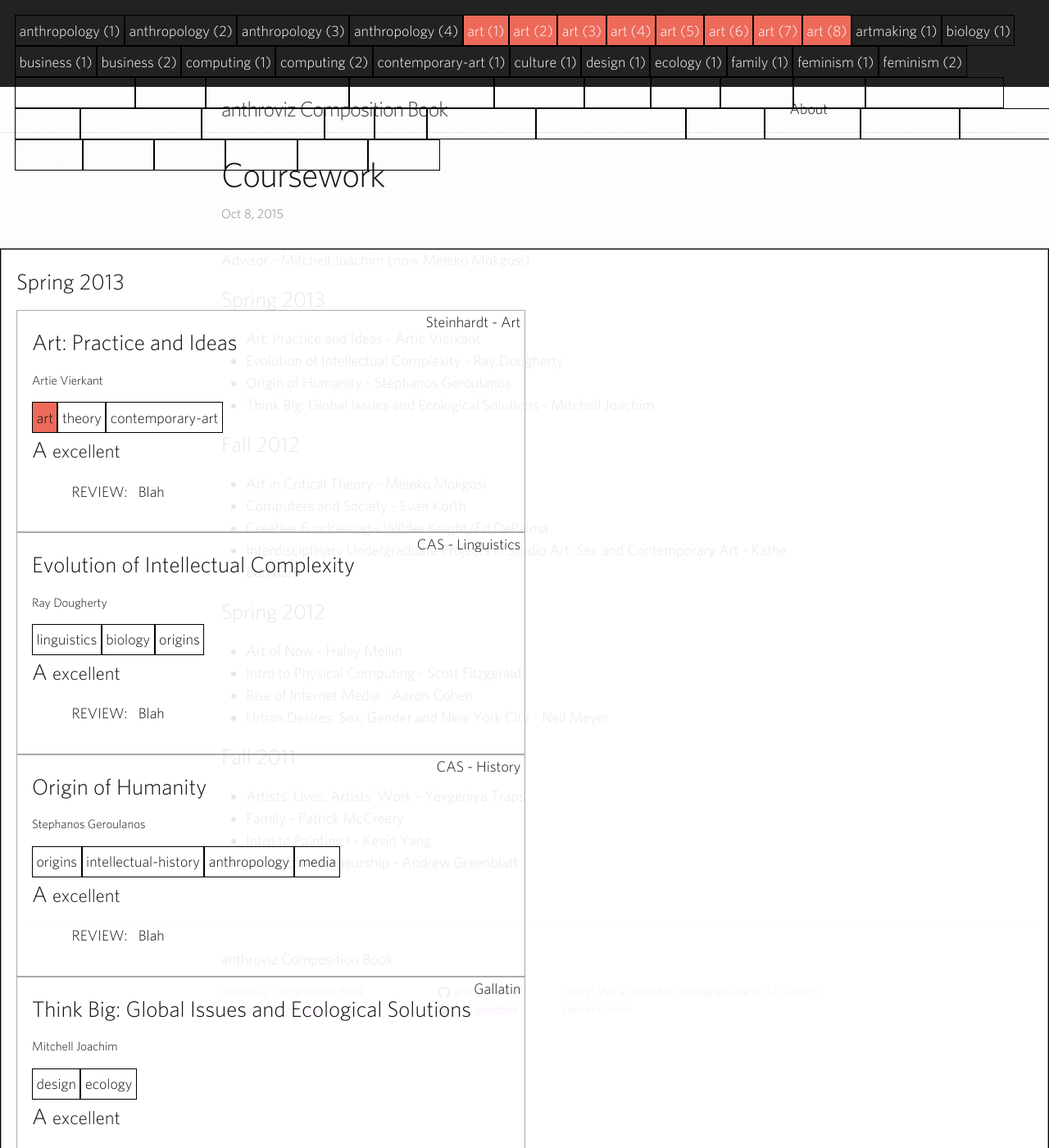
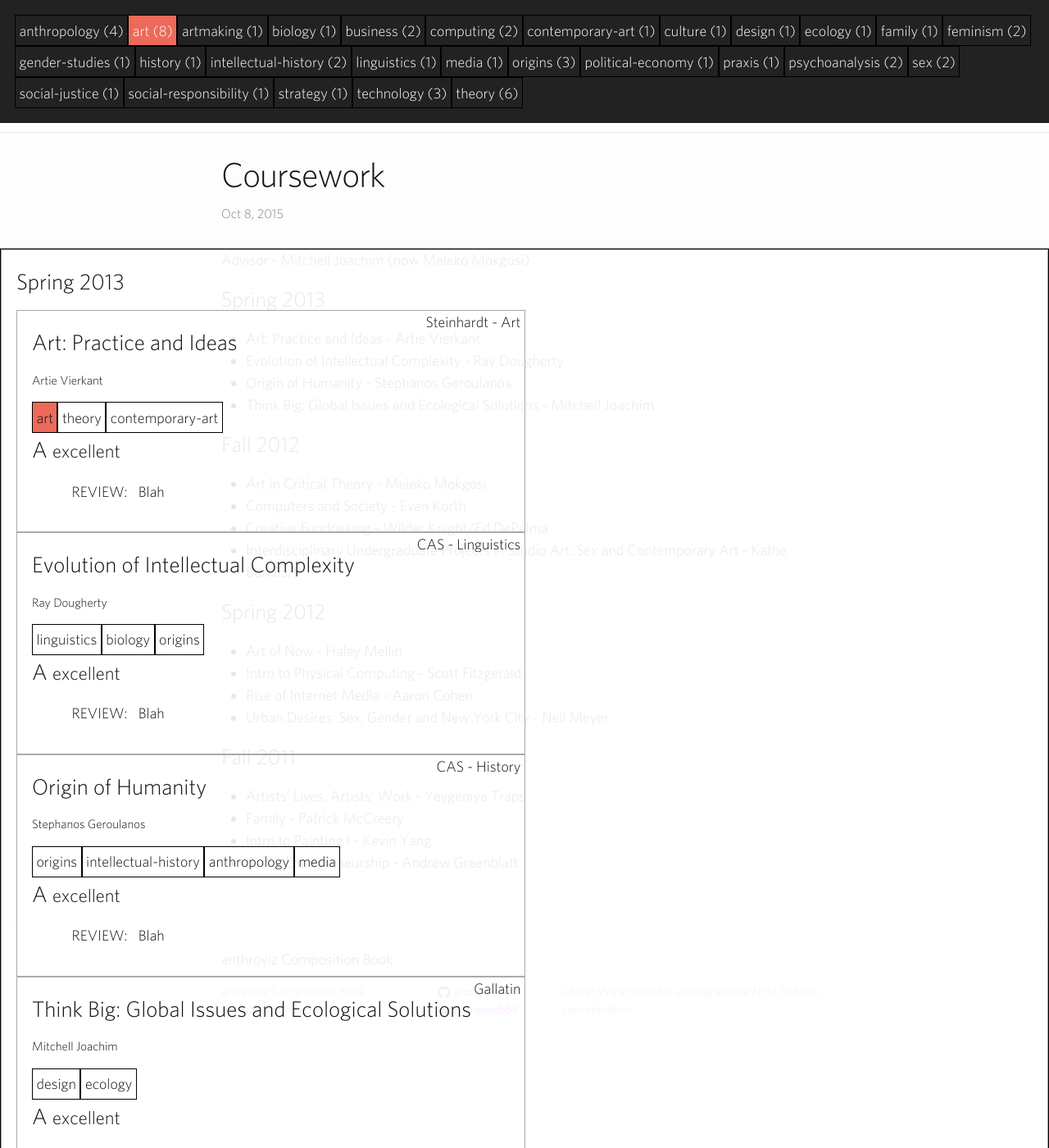
Before and after one commit to anthroviz/compbook, a Jekyll site: the page built from _posts/2015-10-08-coursework.markdown, in a window 1280 px wide and 1400 px high. Shown: the whole window at 82% size. Built offline with Jekyll 4.4.1, drawn with Linux system fonts in a browser that asks for light colours; nearby versions of some CDN libraries; some of the changed lines change nothing that is shown.

Commit message:
make courses simpler and output properly by using object

```diff
--- a/_posts/2015-10-08-coursework.markdown
+++ b/_posts/2015-10-08-coursework.markdown
@@ -292,8 +292,8 @@ var coursework = {
 		var htmlTemplate = [];
 		var readSemesters = coursework.reading(coursework.data.allSemesters);
 		var disciplineTags = [];
-		var disciplineTagsCount = [];
 		var uniqueTags = [];
+		var masterSubjects = {};
 
 		function loopSubjective(obj) {
 			var reviewArr = ['<dl class="subj__entry">'];
@@ -312,22 +312,15 @@ var coursework = {
 			return reviewArr.join("");
 		}
 
-		function convertCurrentTag(currentTag) {
-			return disciplineTagsCount[disciplineTags.indexOf(currentTag)];
-		}
-
 		function makeTag(template, currentTag, numTrue) {
-			console.log(convertCurrentTag(currentTag));
-
-			var num = numTrue ? " (" + convertCurrentTag(currentTag).instance + ")" : "";
-
+			var num = numTrue ? " (" + masterSubjects[currentTag] + ")" : "";
 			template.push('<span class="course-tag ' + currentTag + '">' + currentTag + num + '</span>')
 		}
 
 		function checkTag(currentTag) {
 			var indexCurrent = disciplineTags.indexOf(currentTag);
 			if (indexCurrent !== -1) {
-				convertCurrentTag(currentTag).instance++;
+				masterSubjects[currentTag]++;
 				return;
 			}
 
@@ -336,11 +329,11 @@ var coursework = {
 				this.instance = 1;
 			}
 
+			masterSubjects[currentTag] = 1;
 			disciplineTags.push(currentTag);
-			disciplineTagsCount.push(new Tag(currentTag));
-			//makeTag(uniqueTags, currentTag, true);
 		}
 
+		// {?} makes course cards
 		for (var j = 0; j < readSemesters.length; j++) {
 			var thisSemester = readSemesters[j];
 
@@ -354,7 +347,6 @@ var coursework = {
 						for (var m = 0; m < thisCourse.objective.tags.length; m++) {
 							checkTag(thisCourse.objective.tags[m]);
 							makeTag(htmlTemplate, thisCourse.objective.tags[m]);
-							makeTag(uniqueTags, thisCourse.objective.tags[m], true);
 						}
 
 					var letterRank = thisCourse.subjective.rank;
@@ -365,6 +357,11 @@ var coursework = {
 				}
 			}
 			htmlTemplate.push('</div>');
+		}
+
+		// {?} makes courses header
+		for (var subj in masterSubjects) {
+			makeTag(uniqueTags, subj, true);
 		}
 
 		$(".courses__overview").html(uniqueTags.sort());
@@ -442,7 +439,7 @@ body {
 	width: 100%;
 	left: 0;
 	padding: 1em;
-	height: 70px;
+	min-height: 70px;
 }
 
 /* course tag lyfe */
```
